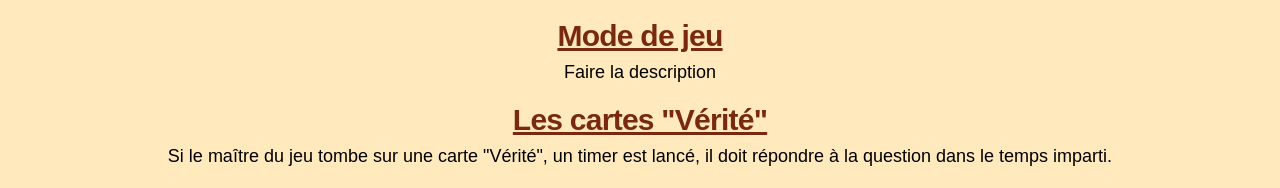
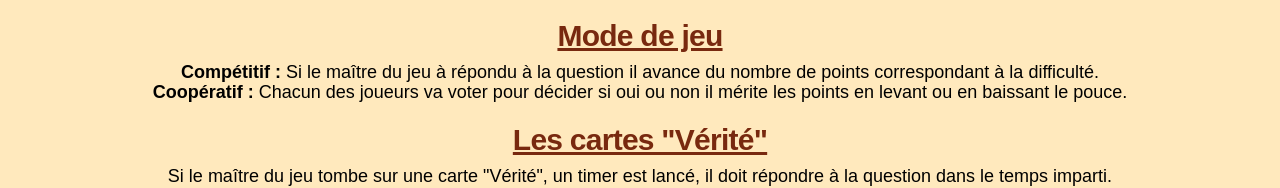
Before and after one commit to Engage-Boardgame/APP, a Next.js app: page /rules in a window 1280 px wide. Shown: the part 970-1158 px from the top of the page. Built offline with nearby package versions, Linux system fonts and the light colour scheme; a web font is replaced by a local one.

Commit message:
✨ Added game mode rules

```diff
--- /dev/null
+++ b/app/rules/RuleGameModeSection.tsx
@@ -0,0 +1,24 @@
+"use client";
+import TypographieH2 from "@/components/ui/TypographieH2";
+import {useTranslation} from "react-i18next";
+import TypographieP from "@/components/ui/TypographieP";
+
+// -------------------
+const RuleGameModeSection = () => {
+
+    const {t} = useTranslation();
+
+    return (
+        <>
+            <TypographieH2 className={"text-center text-primary mt-5 underline"}>{t("Game mode")}</TypographieH2>
+            <TypographieP className={"text-justify mt-2 ml-5 mr-5 leading-5"}>
+                <strong>{t("Competitive")} : </strong> {t("rules-competitive")}
+            </TypographieP>
+            <TypographieP className={"text-justify ml-5 mr-5 leading-5"}>
+                <strong>{t("Cooperative")} : </strong> {t("rules-cooperative")}
+            </TypographieP>
+        </>
+    )
+}
+
+export default RuleGameModeSection
--- a/app/rules/page.tsx
+++ b/app/rules/page.tsx
@@ -2,8 +2,8 @@
 import {useTranslation} from "react-i18next";
 import TypographieBigH1 from "@/components/ui/TypographieBigH1";
 import TypographieH2 from "@/components/ui/TypographieH2";
-import TypographieP from "@/components/ui/TypographieP";
 import GlobalRuleSection from "@/app/rules/GlobalRuleSection";
+import RuleGameModeSection from "@/app/rules/RuleGameModeSection";
 
 // --------------
 
@@ -26,7 +26,7 @@ export default function RulesView() {
             </div>
             <GlobalRuleSection title={t("Start the game")} description={t("rules-start-game")}/>
             <GlobalRuleSection title={t("How a round runs")} description={t("rules")} />
-            <GlobalRuleSection title={t("Game mode")} description={"Faire la description"} />
+            <RuleGameModeSection />
             <GlobalRuleSection title={t("Truth cards")} description={t("rules-truth-cards")} />
             <GlobalRuleSection title={t("The job cards")} description={t("rules-job-cards")} />
         </div>
--- a/lib/translations/en.json
+++ b/lib/translations/en.json
@@ -23,5 +23,9 @@
     "Truth cards": "Truth cards",
     "The job cards": "Job cards",
     "rules-truth-cards": "If the game master comes across a ‘Truth’ card, a timer is started and the player must answer the question within the allotted time.",
-    "rules-job-cards": "If the game master come across a ‘Job’ card, they roll the 20 die and find the number corresponding to a job on the list of jobs. He then has to make the other players guess the job by drawing it. Each player can give a maximum of 2 answers. If the game master succeeds in getting the players to guess the job, he moves 2 squares forward and the person who found the job moves one square forward. If the game master does not know the job, he can use a description, but if he wins he will only move forward one square."
+    "rules-job-cards": "If the game master come across a ‘Job’ card, they roll the 20 die and find the number corresponding to a job on the list of jobs. He then has to make the other players guess the job by drawing it. Each player can give a maximum of 2 answers. If the game master succeeds in getting the players to guess the job, he moves 2 squares forward and the person who found the job moves one square forward. If the game master does not know the job, he can use a description, but if he wins he will only move forward one square.",
+    "Competitive": "Competitive",
+    "Cooperative": "Cooperative",
+    "rules-competitive": "If the master of the game has answered the question, he will advance the number of points corresponding to the difficulty.",
+    "rules-cooperative": "Each player will vote to decide whether or not they deserve the points by giving a thumbs-up or thumbs-down."
 }
--- a/lib/translations/fr.json
+++ b/lib/translations/fr.json
@@ -23,5 +23,9 @@
     "Truth cards": "Les cartes \"Vérité\"",
     "The job cards": "Les cartes \"Métier\"",
     "rules-truth-cards": "Si le maître du jeu tombe sur une carte \"Vérité\", un timer est lancé, il doit répondre à la question dans le temps imparti.",
-    "rules-job-cards": "Si le maître du jeu tombe sur une carte \"Métier\", il lance le dé 20 et trouve le numéro qui correspond à un métier sur la liste des métiers. Il va ensuite devoir faire deviner le métier aux autres joueurs en le dessinant. Chaque joueur peut donner 2 réponses maximum. Si le maître du jeu a réussi à faire deviner le métier, il avance de 2 cases et la personne qui a trouvé le métier avance d'une case. Si le maître du jeu ne connaît pas le métier, il peut s'aider d'une description, cependant, s'il gagne il n'avancera que d'une seule case."
+    "rules-job-cards": "Si le maître du jeu tombe sur une carte \"Métier\", il lance le dé 20 et trouve le numéro qui correspond à un métier sur la liste des métiers. Il va ensuite devoir faire deviner le métier aux autres joueurs en le dessinant. Chaque joueur peut donner 2 réponses maximum. Si le maître du jeu a réussi à faire deviner le métier, il avance de 2 cases et la personne qui a trouvé le métier avance d'une case. Si le maître du jeu ne connaît pas le métier, il peut s'aider d'une description, cependant, s'il gagne il n'avancera que d'une seule case.",
+    "Competitive": "Compétitif",
+    "Cooperative": "Coopératif",
+    "rules-competitive": "Si le maître du jeu à répondu à la question il avance du nombre de points correspondant à la difficulté.",
+    "rules-cooperative": "Chacun des joueurs va voter pour décider si oui ou non il mérite les points en levant ou en baissant le pouce."
 }
```
